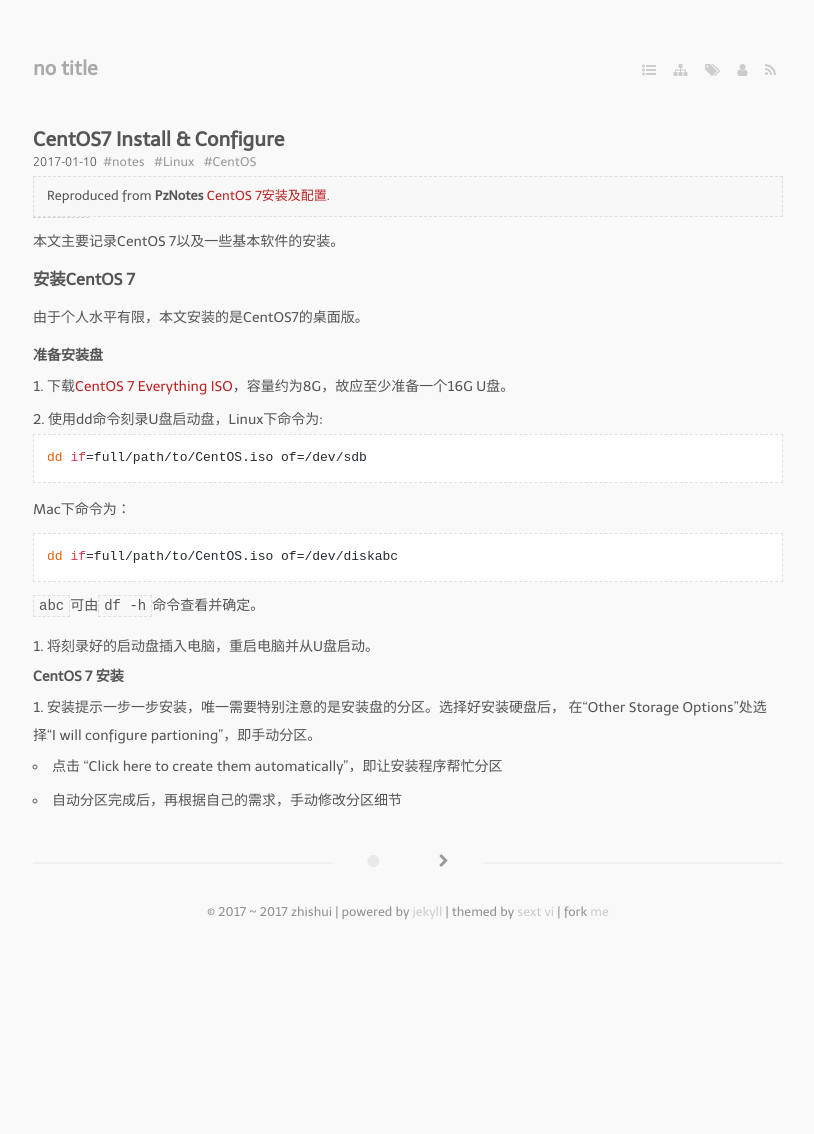
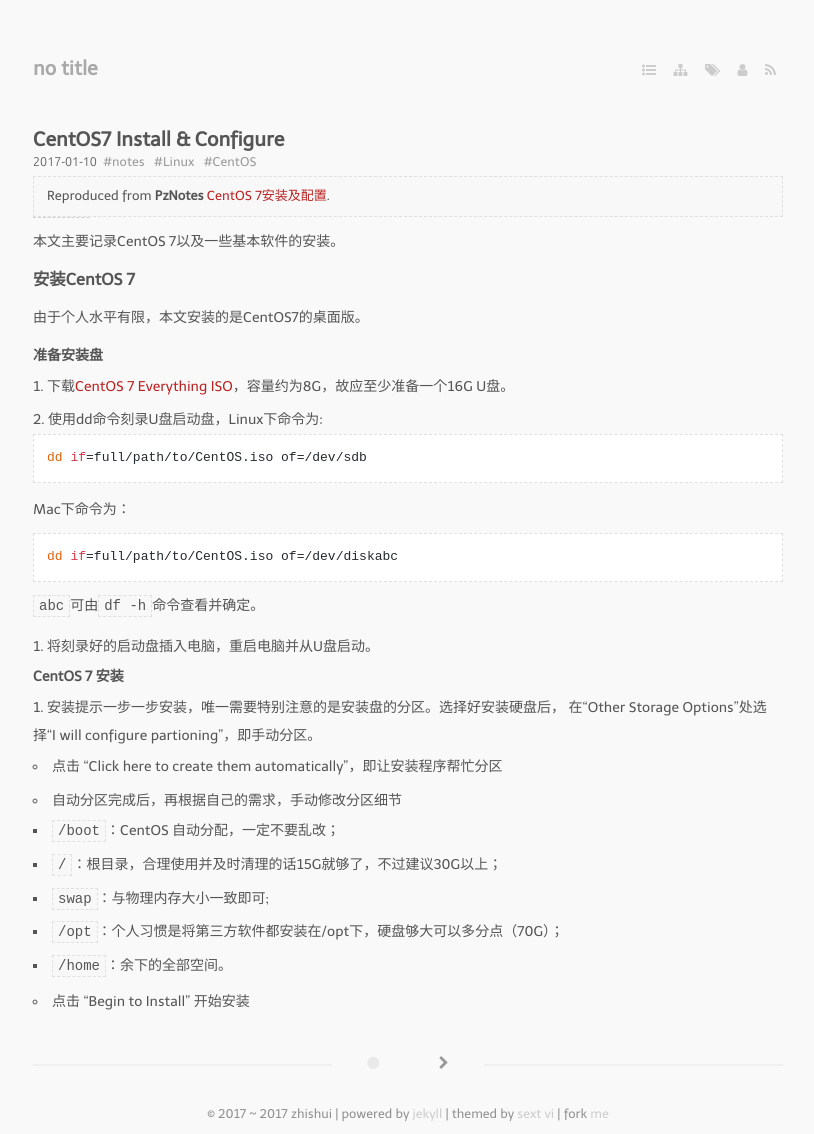
Before and after one commit to bizhishui/bizhishui.github.io, a Jekyll site: the page built from _posts/2017-01-10-CentOS7-Install-Configure.md, in a window 1280 px wide. Shown: the whole page, without its empty margins (232-1046 px from the left). Built offline with Jekyll 4.4.1, drawn with Linux system fonts in a browser that asks for light colours; nearby versions of some CDN libraries; some web fonts are replaced; a script that is not in the unit is left out; before the commit the page ends 933 px from its top, so only the background shows below that.

Commit message:
markdown correct

```diff
--- a/_posts/2017-01-10-CentOS7-Install-Configure.md
+++ b/_posts/2017-01-10-CentOS7-Install-Configure.md
@@ -39,3 +39,9 @@ dd if=full/path/to/CentOS.iso of=/dev/diskabc
 在“Other Storage Options”处选择“I will configure partioning”，即手动分区。
 - 点击 “Click here to create them automatically”，即让安装程序帮忙分区
 - 自动分区完成后，再根据自己的需求，手动修改分区细节
+  - `/boot`：CentOS 自动分配，一定不要乱改；
+  - `/`：根目录，合理使用并及时清理的话15G就够了，不过建议30G以上；
+  - `swap`：与物理内存大小一致即可;
+  - `/opt`：个人习惯是将第三方软件都安装在/opt下，硬盘够大可以多分点（70G）；
+  - `/home`：余下的全部空间。
+- 点击 “Begin to Install” 开始安装
```
